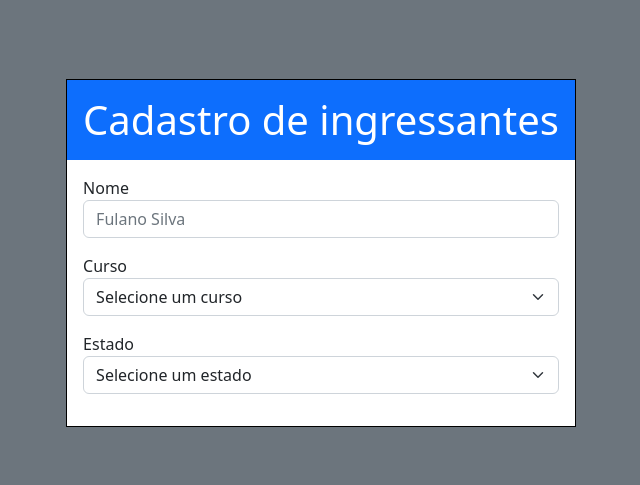
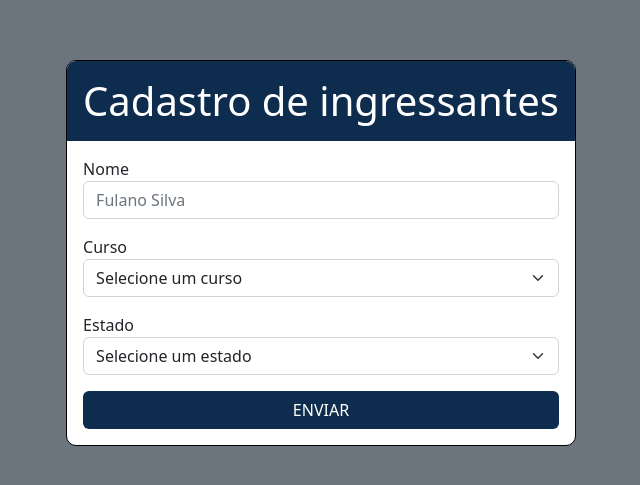
Before and after one commit to guilhermelMoraes/beyond-the-system__front-end, a React (Vite) app: page / in a window 1280 px wide. Shown: the part 147-632 px from the top of the page, without its empty margins (319-959 px from the left). Built offline with nearby package versions, Linux system fonts and the light colour scheme.

Commit message:
style(application-form): updating form visual and new palette class

```diff
--- a/src/application-form/application-form.module.css
+++ b/src/application-form/application-form.module.css
@@ -1,13 +1,20 @@
 .application-form {
-  height: 100vh;
+  min-height: 100vh;
   display: flex;
   align-items: center;
   justify-content: center;
+  background-color: #ededed;
+}
+
+.application-form__header {
+  border-top-left-radius: 9px;
+  border-top-right-radius: 9px;
 }
 
 .application-form__main {
-  background-color: white;
-  border: 1px solid black;
+  background-color: #fff;
+  border: 1px solid #000;
+  border-radius: 10px;
 }
 
 .application-form__form {
--- a/src/application-form/application-form.tsx
+++ b/src/application-form/application-form.tsx
@@ -4,8 +4,8 @@ function ApplicationForm() {
   return (
     <div className={`${styles['application-form']} bg-secondary`}>
       <main className={styles['application-form__main']}>
-        <header className="bg-primary p-3">
-          <h1 className="text-white mb-0">Cadastro de ingressantes</h1>
+        <header className={`${styles['application-form__header']} muralis-primary p-3`}>
+          <h1 className="mb-0">Cadastro de ingressantes</h1>
         </header>
         <form className={styles['application-form__form']}>
           <div className="mb-3">
@@ -33,6 +33,12 @@ function ApplicationForm() {
               <option value="" disabled selected>Selecione um estado</option>
             </select>
           </div>
+          <button
+            type="submit"
+            className="btn w-100 muralis-primary muralis-primary--hover"
+          >
+            ENVIAR
+          </button>
         </form>
       </main>
     </div>
--- a/src/index.css
+++ b/src/index.css
@@ -4,3 +4,13 @@
   padding: 0;
   margin: 0;
 }
+
+.muralis-primary {
+  background-color: #0e2c4e;
+  color: #fff;
+}
+
+.muralis-primary--hover:hover {
+  background-color: #07192c;
+  color: #fff;
+}
```
